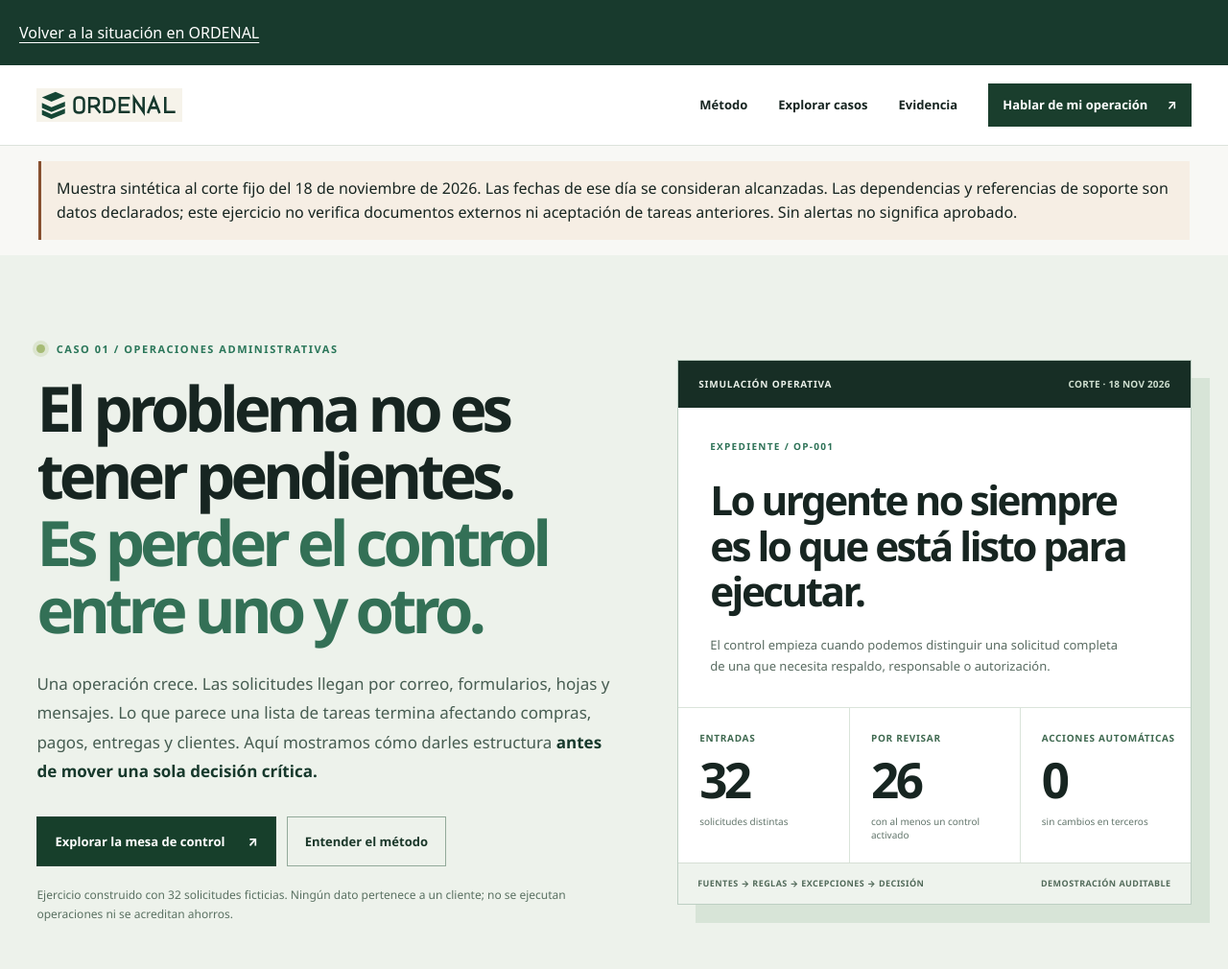
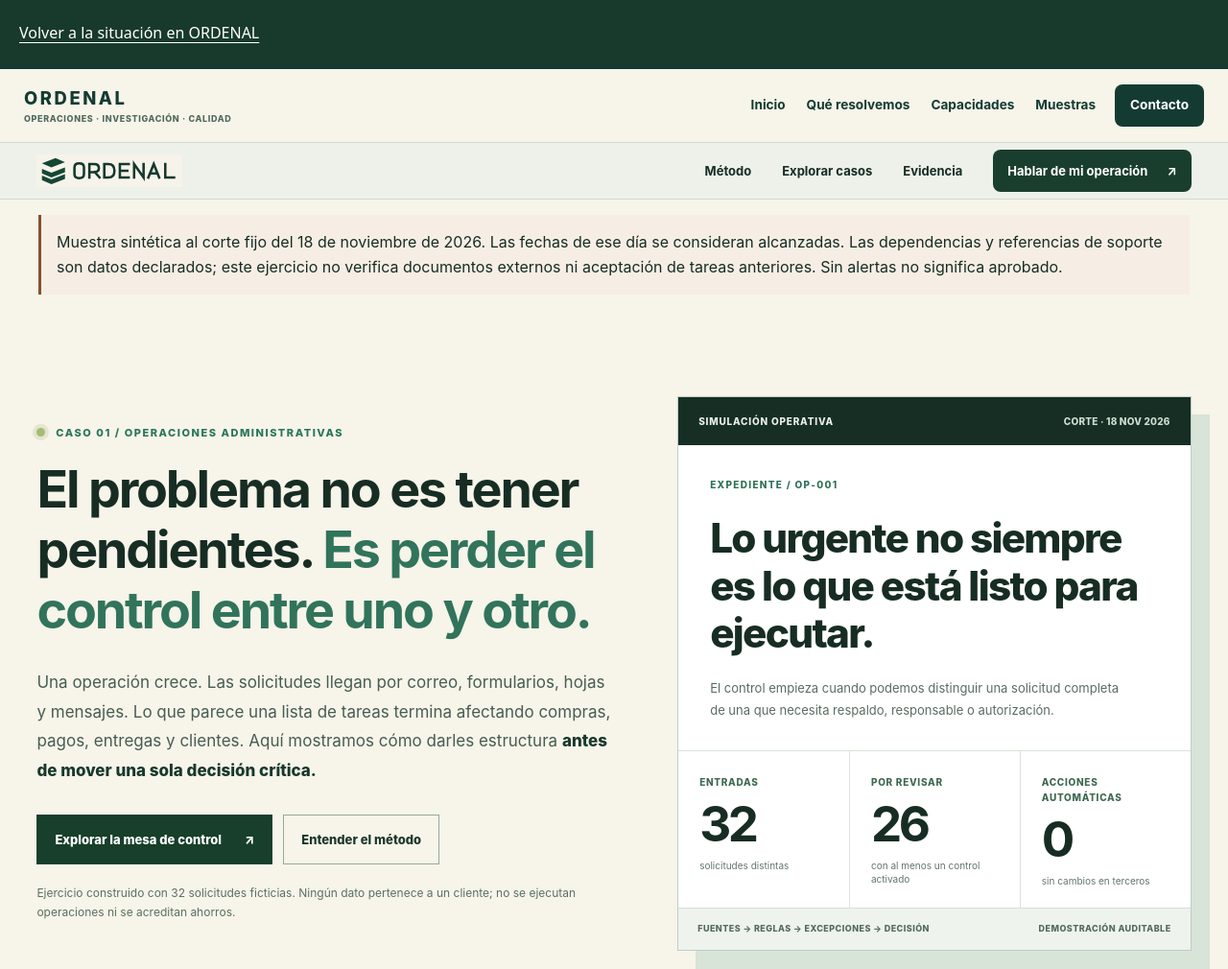
Before and after one commit to 3duardoambrosio-bit/trendify-assets, a plain HTML site: page caso-administrativo.html in a window 1280 px wide. Shown: the top 1010 px of the page at 96% size. Drawn offline with Linux system fonts and the light colour scheme.

Commit message:
Unify V5.2 design and navigation: caso-administrativo.html

```diff
--- a/caso-administrativo.html
+++ b/caso-administrativo.html
@@ -11,10 +11,10 @@
 <link rel="stylesheet" href="assets/admin-case.css">
 <script defer src="assets/admin-case-data.js"></script>
 <script defer src="assets/admin-case.js"></script>
-<style>body{font-size:16px}@media(prefers-reduced-motion:reduce){*,*::before,*::after{scroll-behavior:auto!important;transition:none!important;animation:none!important}}</style><style>html{scroll-behavior:auto}#context-return{display:inline-flex;align-items:center;min-height:44px}.case-exit{display:flex;flex-wrap:wrap;align-items:center;gap:6px 16px;border-top:1px solid #b5c6b8;padding-top:8px;margin:16px 0 0}.case-exit a{display:inline-flex;align-items:center;min-height:44px;color:#19563f;font-weight:650;text-decoration:underline;text-underline-offset:3px}.case-exit a:focus-visible{outline:3px solid #904115;outline-offset:2px}#inspector{scroll-margin-top:4rem}</style><link rel="canonical" href="https://3duardoambrosio-bit.github.io/trendify-assets/caso-administrativo.html"></head>
-<body class="admin-case-page"><div style="padding:12px 20px;background:#183a2d;color:#fff;font:16px/1.5 system-ui"><a id="context-return" data-home="index.html" href="index.html#mesa" style="color:#fff;text-underline-offset:4px">Volver a la situación en ORDENAL</a></div>
+<style>body{font-size:16px}@media(prefers-reduced-motion:reduce){*,*::before,*::after{scroll-behavior:auto!important;transition:none!important;animation:none!important}}</style><style>html{scroll-behavior:auto}#context-return{display:inline-flex;align-items:center;min-height:44px}.case-exit{display:flex;flex-wrap:wrap;align-items:center;gap:6px 16px;border-top:1px solid #b5c6b8;padding-top:8px;margin:16px 0 0}.case-exit a{display:inline-flex;align-items:center;min-height:44px;color:#19563f;font-weight:650;text-decoration:underline;text-underline-offset:3px}.case-exit a:focus-visible{outline:3px solid #904115;outline-offset:2px}#inspector{scroll-margin-top:4rem}</style><link rel="canonical" href="https://3duardoambrosio-bit.github.io/trendify-assets/caso-administrativo.html"><link rel="stylesheet" href="assets/v52-unificado.css"></head>
+<body class="v52-page admin-case-page"><div style="padding:12px 20px;background:#183a2d;color:#fff;font:16px/1.5 system-ui"><a id="context-return" data-home="index.html" href="index.html#mesa" style="color:#fff;text-underline-offset:4px">Volver a la situación en ORDENAL</a></div>
 <a class="skip-link" href="#principal">Saltar al contenido</a>
-<header class="admin-header">
+<div class="v52-nav" role="navigation" aria-label="ORDENAL"><div class="v52-inner"><a class="v52-brand" href="index.html">ORDENAL<small>OPERACIONES · INVESTIGACIÓN · CALIDAD</small></a><div class="v52-links"><a href="index.html">Inicio</a><a href="index.html#estudio">Qué resolvemos</a><a href="capacidades.html">Capacidades</a><a href="evidencia.html">Muestras</a><a href="consulta.html" class="v52-contact">Contacto</a></div><details class="v52-mobile"><summary>Menú</summary><div class="v52-mobile-panel"><a href="index.html">Inicio</a><a href="index.html#estudio">Qué resolvemos</a><a href="capacidades.html">Capacidades</a><a href="evidencia.html">Muestras</a><a href="consulta.html" class="v52-contact">Contacto</a></div></details></div></div><header class="v52-local-nav admin-header">
  <div class="shell admin-head-inner">
   <a class="admin-brand" href="index.html" aria-label="ORDENAL, volver al sitio principal"><img src="assets/ordenal-marca.svg" width="142" height="28" style="display:block;max-width:100%;height:auto;background:#f6f3ea;padding:3px 5px;box-sizing:content-box" alt="ORDENAL"></a>
   <nav class="admin-head-links" aria-label="Navegación del caso"><a href="#metodo-caso">Método</a><a href="#mesa">Explorar casos</a><a href="#evidencia-caso">Evidencia</a><a class="admin-contact" href="consulta.html?area=operaciones">Hablar de mi operación <span aria-hidden="true">↗</span></a></nav>
```
